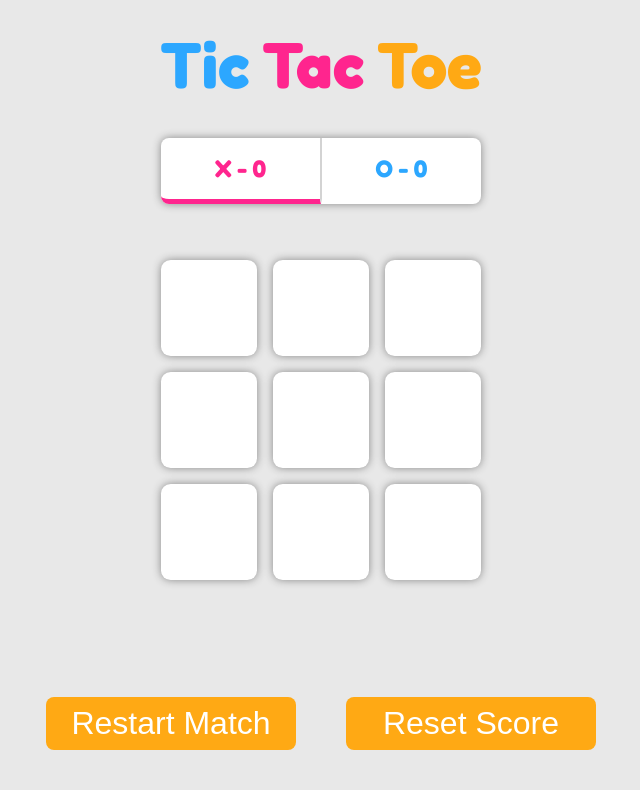
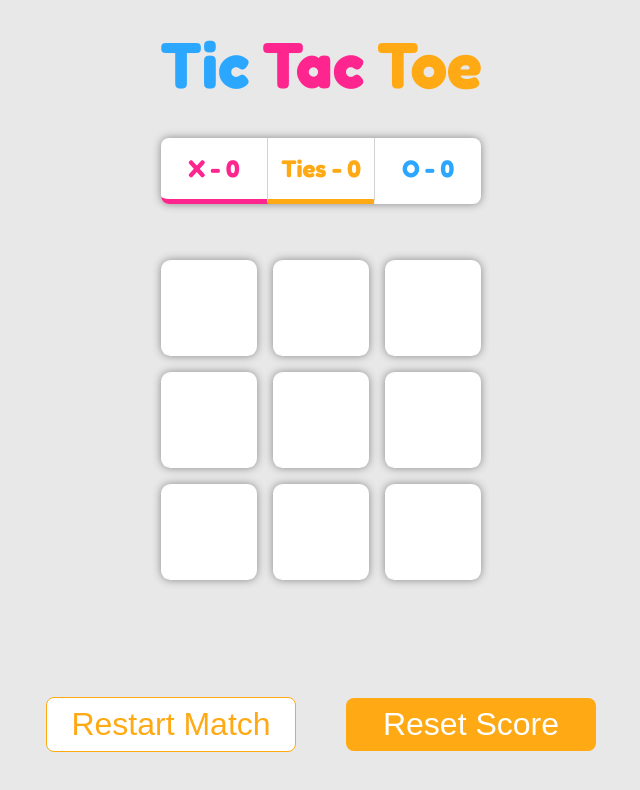
Before and after one commit to matheusjosebv/Tic-Tac-Toe-Game, a React (Vite) app: page / in a window 1280 px wide. Shown: the top 790 px of the page, without its empty margins (319-959 px from the left). Built offline with nearby package versions, Linux system fonts and the light colour scheme.

Commit message:
tie score added

```diff
--- a/src/components/App/App.jsx
+++ b/src/components/App/App.jsx
@@ -27,7 +27,7 @@ function App() {
   const [xPlaying, setXPlaying] = useState(true);
   const [gameOver, setGameOver] = useState(false);
   const [board, setBoard] = useState(Array(9).fill(null));
-  const [scores, setScores] = useState({ xScore: 0, oScore: 0, result: "" });
+  const [scores, setScores] = useState({ xScore: 0, oScore: 0, ties: 0, result: "" });
 
   const handleBoxClick = (boxIndex) => {
     const updatedBoard = board.map((value, i) => {
@@ -42,9 +42,9 @@ function App() {
 
     if (winner) {
       if (winner === "O") {
-        setScores((prev) => ({ ...prev, oScore: prev.oScore++, result: "O" }));
+        setScores((prev) => ({ ...prev, oScore: prev.oScore + 1, result: "O" }));
       } else {
-        setScores((prev) => ({ ...prev, xScore: prev.xScore++, result: "X" }));
+        setScores((prev) => ({ ...prev, xScore: prev.xScore + 1, result: "X" }));
       }
       setGameOver(true);
     }
@@ -52,7 +52,7 @@ function App() {
     const lastRound = updatedBoard.find((v) => v === null);
 
     if (!winner && lastRound === undefined) {
-      setScores((prev) => ({ ...prev, result: "Draw" }));
+      setScores((prev) => ({ ...prev, ties: prev.ties + 1, result: "Draw" }));
       setGameOver(true);
     }
 
@@ -65,9 +65,7 @@ function App() {
       const [x, y, z] = WIN_CONDITIONS[i];
 
       if (b[x] && b[x] === b[y] && b[y] === b[z]) {
-        const otherPieces = board;
         console.log(x, y, z);
-        console.log(otherPieces);
 
         return b[x];
       }
@@ -83,19 +81,15 @@ function App() {
   const resetScore = () => {
     setGameOver(false);
     setBoard(Array(9).fill(null));
-    setScores(() => ({ oScore: 0, xScore: 0, result: "null" }));
+    setScores(() => ({ oScore: 0, xScore: 0, ties: 0, result: "null" }));
   };
 
   useEffect(() => {
     const tl = gsap.timeline();
     const btns = btnsRef.current.children;
 
-    tl.to(titleRef.current, { y: 0, opacity: 1, delay: 0.2 }).to(btns, {
-      y: 0,
-      opacity: 1,
-      delay: 1,
-      stagger: 0.2,
-    });
+    tl.to(titleRef.current, { y: 0, opacity: 1, delay: 0.2 }) //
+      .to(btns, { y: 0, opacity: 1, delay: 1, stagger: 0.2 });
 
     return () => {
       tl.kill();
@@ -125,13 +119,16 @@ function App() {
         <span className="tac">Tac</span>
         Toe
       </h1>
+
       <ScoreBoard scores={scores} gameOver={gameOver} xPlaying={xPlaying} />
+
       <Board
         board={board}
         turn={xPlaying}
         gameOver={gameOver}
         onClick={!gameOver ? handleBoxClick : () => {}}
       />
+
       <div className="resultMessage">
         {gameOver && (
           <div
@@ -139,12 +136,14 @@ function App() {
             id="resultMessage"
             className={`message
         ${scores.result === "X" && "XWon"}
-        ${scores.result === "O" && "OWon"}`}
+        ${scores.result === "O" && "OWon"}
+        ${scores.result === "Draw" && "drawWon"}
+        `}
           >
             <>
+              {scores.result === "Draw" && scores.result}
               {scores.result === "O" && scores.result + " has won!"}
               {scores.result === "X" && scores.result + " has won!"}
-              {scores.result === "Draw" && scores.result}
             </>
           </div>
         )}
@@ -157,9 +156,9 @@ function App() {
 
       {(scores.result === "O" || scores.result === "X") && (
         <Player
+          autoplay
           ref={fireworksRef}
           className="fireworks"
-          autoplay
           src="https://assets2.lottiefiles.com/packages/lf20_rovf9gzu.json"
         />
       )}
--- a/src/components/App/App.scss
+++ b/src/components/App/App.scss
@@ -70,6 +70,10 @@
     color: $blue;
   }
 
+  .drawWon {
+    color: $orange;
+  }
+
   .btns {
     display: flex;
     gap: 25px;
@@ -90,6 +94,29 @@
     .restartMatch {
       opacity: 0;
       transform: translateY(50%);
+      transition: 0.2s color, 0.2s background, 0.2s border;
+    }
+
+    .restartMatch {
+      border: 1px solid $orange;
+      color: $orange;
+      background: white;
+
+      &:hover {
+        border: 1px solid $dark-orange;
+
+        color: $dark-orange;
+        background: $light-orange;
+      }
+    }
+
+    .resetScore {
+      color: white;
+      background: $orange;
+
+      &:hover {
+        background: $dark-orange;
+      }
     }
   }
 
--- a/src/components/Box/Box.jsx
+++ b/src/components/Box/Box.jsx
@@ -20,7 +20,7 @@ export default function Box({ value, onClick, className }) {
 
   const style = value === "X" ? "box x" : "box o";
   return (
-    <button ref={boxRef} onClick={onClick} className={`${style} ${className}`}>
+    <button ref={boxRef} onClick={onClick} className={`${style}  ${className}`}>
       <div className="character">{value}</div>
     </button>
   );
--- a/src/components/Box/Box.scss
+++ b/src/components/Box/Box.scss
@@ -44,3 +44,7 @@
 .o {
   color: $blue;
 }
+
+.winner {
+  background-color: yellow;
+}
--- a/src/components/ResetBtn/ResetBtn.scss
+++ b/src/components/ResetBtn/ResetBtn.scss
@@ -9,8 +9,6 @@
   border-radius: 0.5rem;
 
   border: none;
-  color: white;
-  background: $orange;
   transition: 0.2s background;
 
   cursor: pointer;
--- a/src/components/ScoreBoard/ScoreBoard.jsx
+++ b/src/components/ScoreBoard/ScoreBoard.jsx
@@ -4,7 +4,7 @@ import gsap from "gsap";
 import { useEffect, useRef } from "react";
 
 export default function ScoreBoard({ scores, xPlaying, gameOver }) {
-  const { xScore, oScore } = scores;
+  const { xScore, oScore, ties } = scores;
 
   const scoreBoardRef = useRef();
 
@@ -31,6 +31,9 @@ export default function ScoreBoard({ scores, xPlaying, gameOver }) {
       >
         X - {xScore}
       </span>
+
+      <span className="score ties">Ties - {ties}</span>
+
       <span
         className={`score oScore ${xPlaying && "inactive"}
         ${gameOver && "inactive"}`}
--- a/src/components/ScoreBoard/ScoreBoard.scss
+++ b/src/components/ScoreBoard/ScoreBoard.scss
@@ -10,7 +10,7 @@
   margin: 0 auto 3rem;
   border-radius: 0.5rem;
 
-  font-size: 1.5rem;
+  font-size: 1.1rem;
   font-weight: bold;
 
   opacity: 0;
@@ -20,7 +20,7 @@
 
   @include media-tablet {
     width: 18rem;
-    font-size: 1.5rem;
+    font-size: 1.3rem;
     margin: 0 auto 3rem;
     border-radius: 0.5rem;
   }
@@ -63,6 +63,11 @@
     border-radius: 0rem 0.5rem 0.5rem 0rem;
   }
 
+  .ties {
+    color: $orange;
+    border-bottom: 5px solid $orange;
+  }
+
   .inactive {
     border-bottom: 5px solid transparent;
   }
--- a/src/styles/shared.scss
+++ b/src/styles/shared.scss
@@ -4,6 +4,8 @@ $red: rgb(255, 37, 142);
 $blue: rgb(44, 167, 255);
 $dark-blue: rgb(44, 119, 255);
 $orange: rgb(255, 169, 20);
+$dark-orange: rgb(234, 154, 15);
+$light-orange: rgb(255, 249, 238);
 
 $breakpoint-tablet: 552px;
 $breakpoint-desktop: 900px;
```
